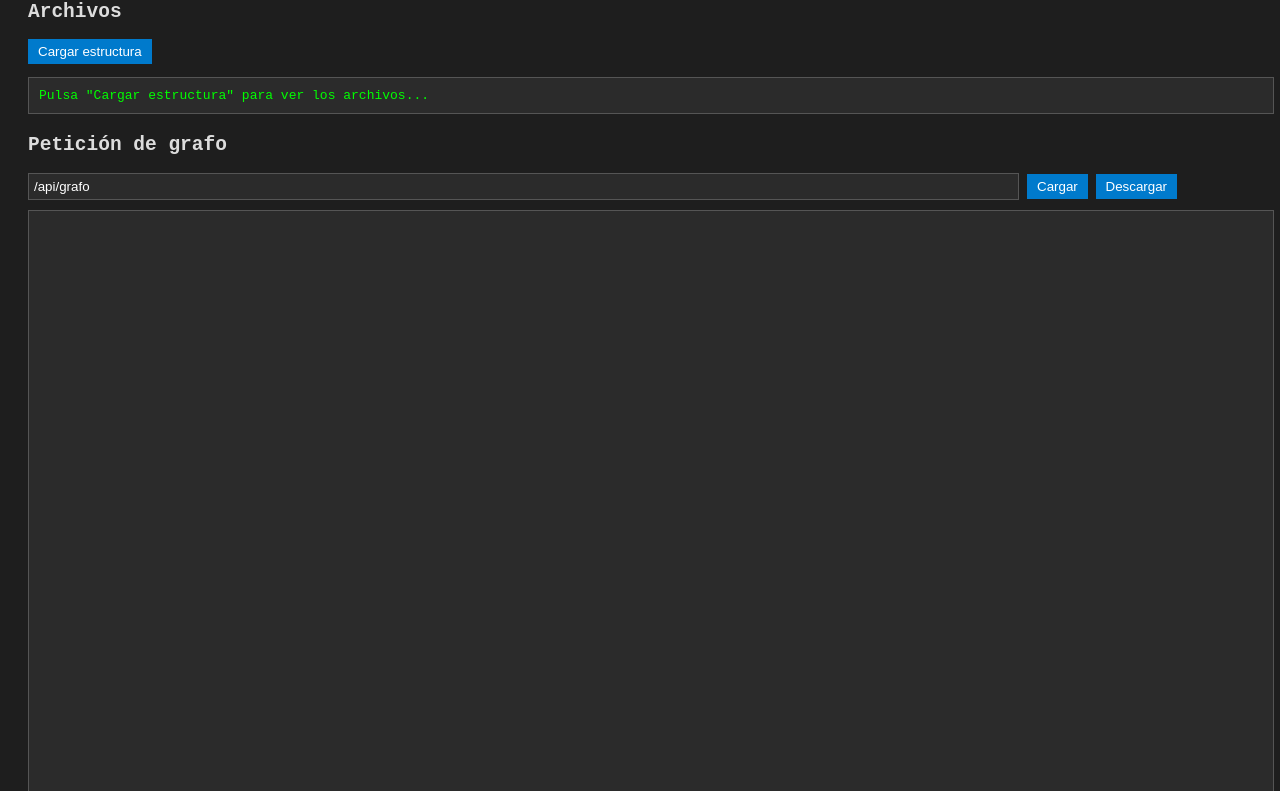
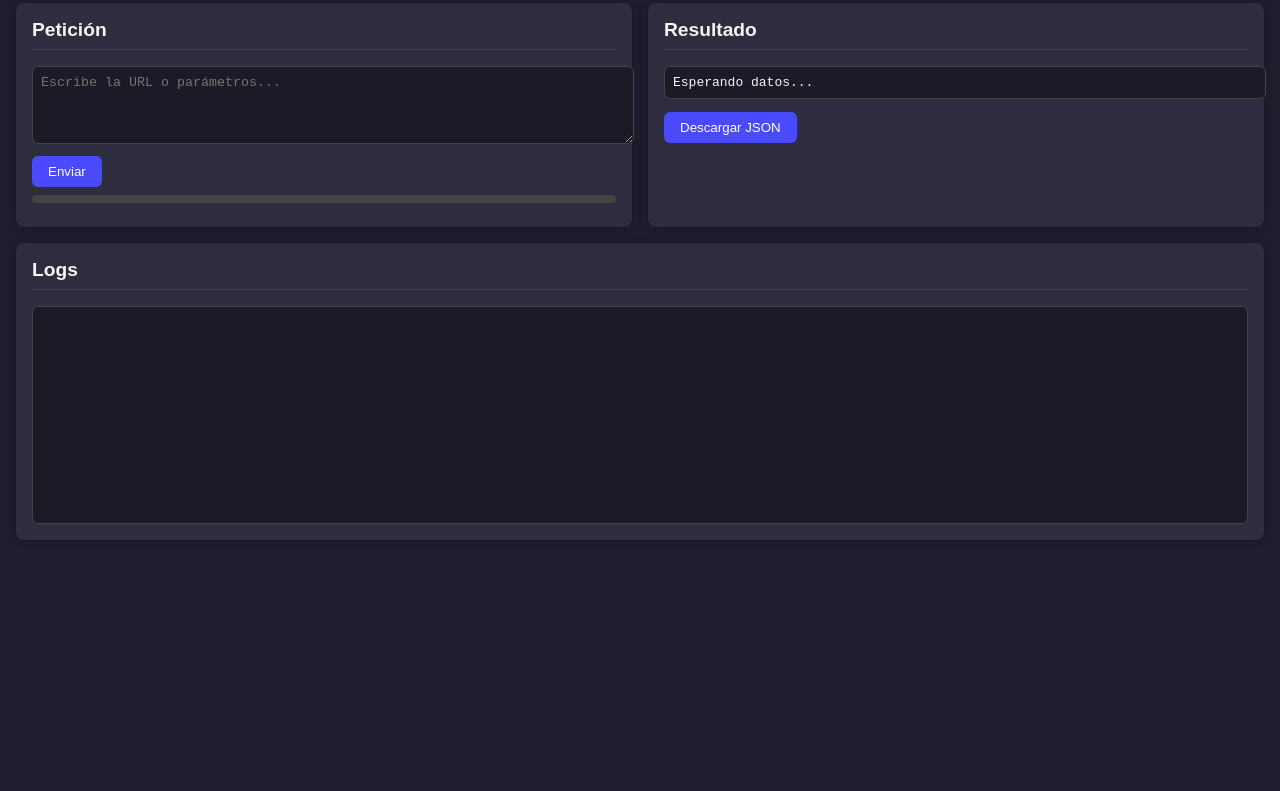
Before and after one commit to BlackFreshMint/graphs_and_routes, a website: page src/public/debug.html in a window 1280 px wide. Shown: the part 75-866 px from the top of the page. After the commit the page ends 800 px from the top, so only its background shows below. Drawn offline with Linux system fonts and the light colour scheme.

Commit message:
debug upd 2

```diff
--- a/src/public/debug.html
+++ b/src/public/debug.html
@@ -3,93 +3,168 @@
 <head>
   <meta charset="UTF-8" />
   <meta name="viewport" content="width=device-width, initial-scale=1.0"/>
-  <title>Debug Panel</title>
+  <title>Debug Monitor</title>
   <style>
-    body { font-family: monospace; background: #1e1e1e; color: #ddd; padding: 20px; }
-    h1 { font-size: 18px; }
-    .section { margin-bottom: 20px; }
+    body {
+      font-family: Arial, sans-serif;
+      background: #1e1e2f;
+      color: #f5f5f5;
+      margin: 0;
+      padding: 0;
+    }
+    header {
+      background: #292946;
+      padding: 1rem;
+      text-align: center;
+      font-size: 1.5rem;
+      font-weight: bold;
+      border-bottom: 2px solid #444;
+    }
+    main {
+      padding: 1rem;
+      display: grid;
+      gap: 1rem;
+      grid-template-columns: 1fr 1fr;
+    }
+    section {
+      background: #2d2d3f;
+      border-radius: 8px;
+      padding: 1rem;
+      box-shadow: 0 0 10px rgba(0,0,0,0.3);
+    }
+    h2 {
+      margin-top: 0;
+      border-bottom: 1px solid #444;
+      padding-bottom: 0.5rem;
+      font-size: 1.2rem;
+    }
     textarea, pre {
       width: 100%;
-      background: #2b2b2b;
-      color: #0f0;
-      border: 1px solid #555;
-      padding: 10px;
+      background: #1b1b28;
+      border: 1px solid #444;
+      border-radius: 6px;
+      padding: 0.5rem;
+      color: #f5f5f5;
       resize: vertical;
+      font-family: monospace;
     }
-    input[type="text"] {
-      width: 80%;
-      padding: 5px;
-      margin-bottom: 10px;
-      background: #2b2b2b;
-      color: #fff;
-      border: 1px solid #555;
+    .controls {
+      display: flex;
+      justify-content: space-between;
+      margin-top: 0.5rem;
     }
     button {
-      padding: 5px 10px;
-      background: #007acc;
+      background: #4a4aff;
+      border: none;
+      padding: 0.5rem 1rem;
       color: white;
-      border: none;
+      border-radius: 6px;
       cursor: pointer;
+      transition: background 0.2s ease;
     }
-    button:hover { background: #005ea3; }
+    button:hover {
+      background: #3434d6;
+    }
+    .progress-bar {
+      height: 8px;
+      background: #444;
+      border-radius: 4px;
+      overflow: hidden;
+      margin: 0.5rem 0;
+    }
+    .progress {
+      height: 100%;
+      width: 0%;
+      background: #4a4aff;
+      transition: width 0.4s ease;
+    }
+    #log {
+      height: 200px;
+      overflow-y: auto;
+      background: #1b1b28;
+      padding: 0.5rem;
+      border-radius: 6px;
+      border: 1px solid #444;
+      font-size: 0.9rem;
+    }
   </style>
 </head>
 <body>
+  <header>Debug Monitor</header>
+  <main>
+    <section>
+      <h2>Petición</h2>
+      <textarea id="requestInput" rows="4" placeholder="Escribe la URL o parámetros..."></textarea>
+      <div class="controls">
+        <button onclick="sendRequest()">Enviar</button>
+      </div>
+      <div class="progress-bar"><div id="progress" class="progress"></div></div>
+    </section>
 
-  <h1>Debug Panel</h1>
+    <section>
+      <h2>Resultado</h2>
+      <pre id="resultBox">Esperando datos...</pre>
+      <div class="controls">
+        <button onclick="downloadJSON()">Descargar JSON</button>
+      </div>
+    </section>
 
-  <!-- Archivos -->
-  <div class="section">
-    <h2>Archivos</h2>
-    <button onclick="cargarArchivos()">Cargar estructura</button>
-    <pre id="fileTree">Pulsa "Cargar estructura" para ver los archivos...</pre>
-  </div>
-
-  <!-- Petición de grafo -->
-  <div class="section">
-    <h2>Petición de grafo</h2>
-    <input type="text" id="grafoUrl" placeholder="/api/grafo" value="/api/grafo">
-    <button onclick="cargarJSON('grafoUrl', 'grafoOutput')">Cargar</button>
-    <button onclick="descargarJSON('grafoUrl')">Descargar</button>
-    <textarea id="grafoOutput" readonly style="height: 600px;"></textarea>
-  </div>
-
-  <!-- Petición de ruta -->
-  <div class="section">
-    <h2>Petición de ruta</h2>
-    <input type="text" id="rutaUrl" placeholder="/api/ruta" value="/api/ruta">
-    <button onclick="cargarJSON('rutaUrl', 'rutaOutput')">Cargar</button>
-    <button onclick="descargarJSON('rutaUrl')">Descargar</button>
-    <textarea id="rutaOutput" readonly style="height: 600px"></textarea>
-  </div>
+    <section style="grid-column: span 2;">
+      <h2>Logs</h2>
+      <div id="log"></div>
+    </section>
+  </main>
 
   <script>
-    async function cargarArchivos() {
-      const res = await fetch('/debug-files');
-      const text = await res.text();
-      document.getElementById('fileTree').textContent = text;
+    function logMessage(msg) {
+      const log = document.getElementById("log");
+      log.innerHTML += `<div>${new Date().toLocaleTimeString()} - ${msg}</div>`;
+      log.scrollTop = log.scrollHeight;
     }
 
-    async function cargarJSON(inputId, outputId) {
-      const url = document.getElementById(inputId).value;
-      const res = await fetch(url);
-      const data = await res.json();
-      document.getElementById(outputId).value = JSON.stringify(data, null, 2);
+    function sendRequest() {
+      const input = document.getElementById("requestInput").value.trim();
+      if (!input) {
+        logMessage("⚠️ No se ingresó ninguna petición");
+        return;
+      }
+
+      logMessage(`📡 Enviando petición: ${input}`);
+      const progress = document.getElementById("progress");
+      progress.style.width = "0%";
+
+      // Simulación de barra de carga
+      let p = 0;
+      const interval = setInterval(() => {
+        p += 10;
+        progress.style.width = p + "%";
+        if (p >= 100) clearInterval(interval);
+      }, 200);
+
+      // Simulación de resultado
+      fetch(input)
+        .then(res => res.text())
+        .then(data => {
+          document.getElementById("resultBox").textContent = data;
+          logMessage("✅ Petición completada");
+        })
+        .catch(err => {
+          document.getElementById("resultBox").textContent = "❌ Error: " + err.message;
+          logMessage("❌ Error en la petición");
+        });
     }
 
-    async function descargarJSON(inputId) {
-      const url = document.getElementById(inputId).value;
-      const res = await fetch(url);
-      const data = await res.json();
-      const blob = new Blob([JSON.stringify(data, null, 2)], { type: 'application/json' });
-      const a = document.createElement('a');
-      a.href = URL.createObjectURL(blob);
-      a.download = url.replace(/\W+/g, "_") + ".json";
-      document.body.appendChild(a);
+    function downloadJSON() {
+      const data = document.getElementById("resultBox").textContent;
+      const blob = new Blob([data], { type: "application/json" });
+      const url = URL.createObjectURL(blob);
+      const a = document.createElement("a");
+      a.href = url;
+      a.download = "debug.json";
       a.click();
-      document.body.removeChild(a);
+      URL.revokeObjectURL(url);
+      logMessage("💾 Archivo descargado");
     }
   </script>
-
 </body>
 </html>
```
Also changed, not shown: src/public/debug.ts (deleted, +0 -38 lines), src/server.ts (+8 -31 lines).
